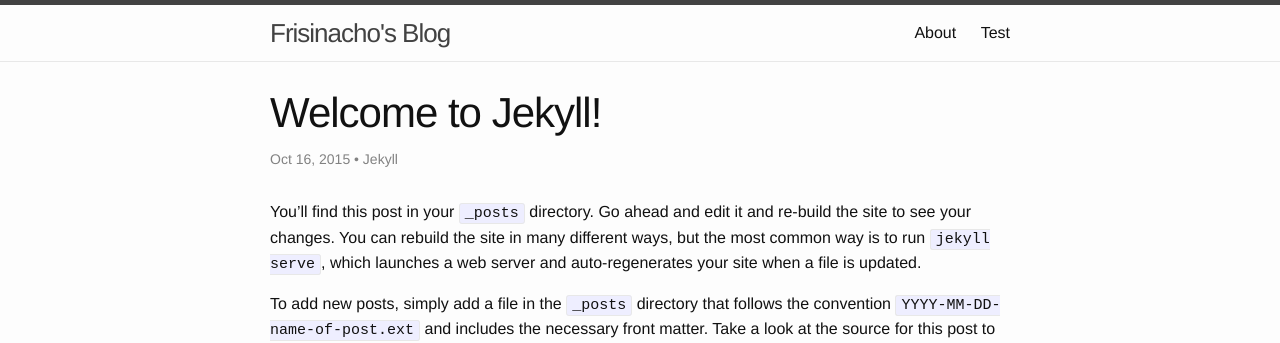
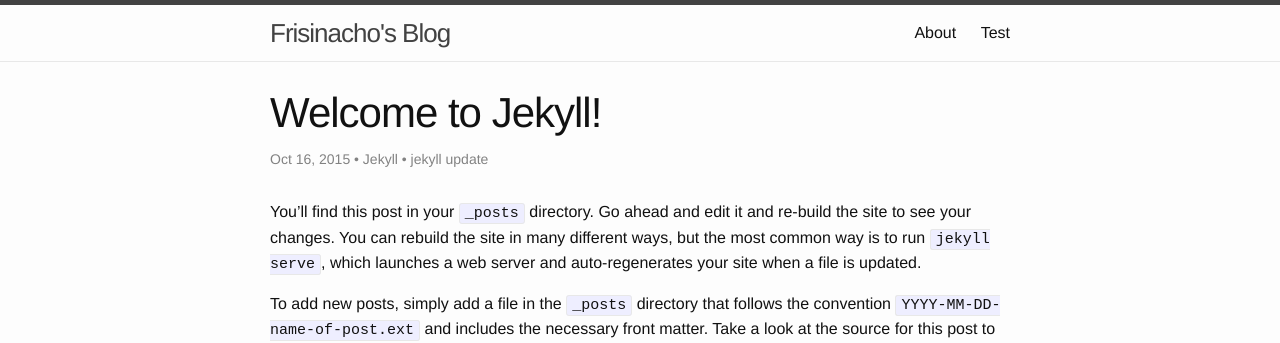
Before and after one commit to frisinacho/frisinacho.github.io, a Jekyll site: the page built from _posts/2015-10-16-welcome-to-jekyll.markdown, in a window 1280 px wide. Shown: the top 343 px of the page. Built offline with Jekyll 4.4.1, drawn with Linux system fonts in a browser that asks for light colours.

Commit message:
Showing categories inside the post page

```diff
--- a/_layouts/post.html
+++ b/_layouts/post.html
@@ -5,7 +5,7 @@
 
   <header class="post-header">
     <h1 class="post-title">{{ page.title }}</h1>
-    <p class="post-meta">{{ page.date | date: "%b %-d, %Y" }}{% if page.author %} • {{ page.author }}{% endif %}{% if page.meta %} • {{ page.meta }}{% endif %}</p>
+    <p class="post-meta">{{ page.date | date: "%b %-d, %Y" }}{% if page.author %} • {{ page.author }}{% endif %}{% if page.categories %} • {% for category in page.categories %}{{ category }} {% endfor %}{% endif %}{% if page.meta %} • {{ page.meta }}{% endif %}</p>
   </header>
 
   <article class="post-content">
```
